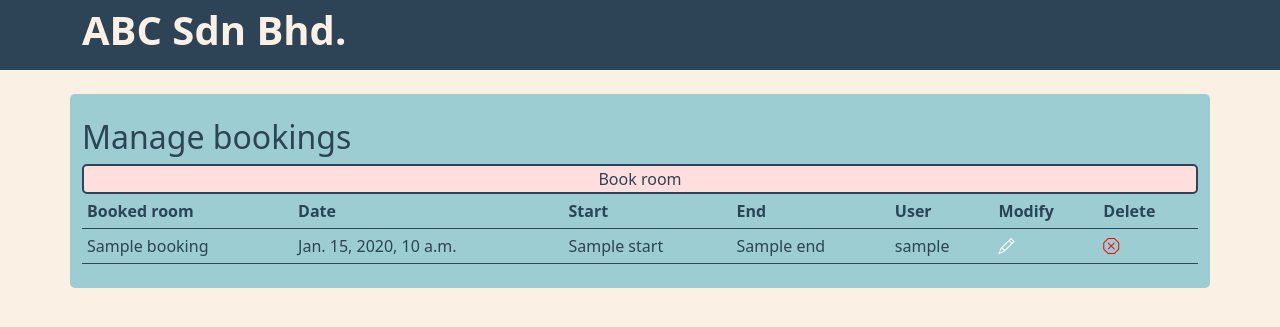
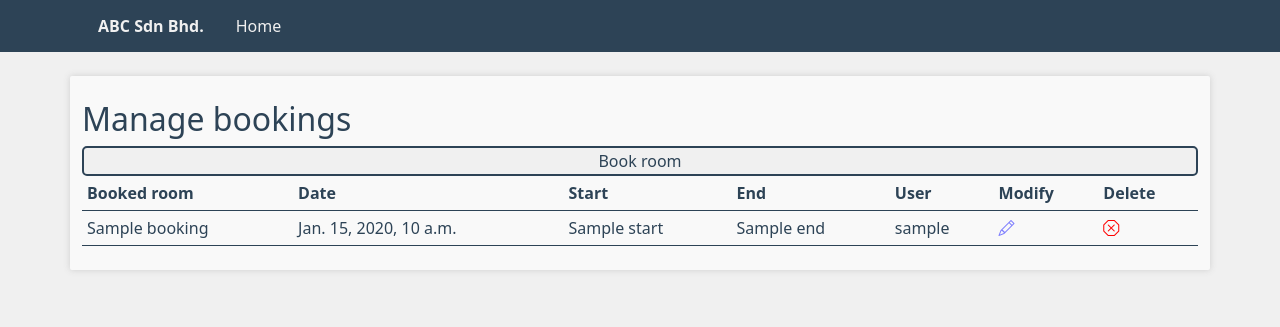
Before and after one commit to danieltok2003/ABCLoginPage, a Django app: template roomBooking/templates/bookingManagement.html in a window 1280 px wide. Shown: the top 327 px of the page. Run offline with Django 3.2, Linux system fonts and the light colour scheme; the template is opened without the code that fills it: most values are stand-ins (such as "Sample title", 1, 10 or a date in 2020); some libraries are stand-ins or nearby versions.

Commit message:
redid colors

```diff
--- a/roomBooking/templates/base.html
+++ b/roomBooking/templates/base.html
@@ -15,9 +15,9 @@
 :root {
 
 --orange:#FF8551;
---paleBlue:#9BCDD2;
---offWhite:#FAF0E4;
---palePink:#FFDEDE;
+--white:#f9f9f9;
+--offWhite:#f0f0f0;
+--buttonColor:#f0f0f0;
 --grey:#2D4356
 
 }
@@ -28,25 +28,28 @@ body {
 }
 
 a {
-        text-decoration:none;
+        /* text-decoration:none; */
         color:var(--grey)
     }
     .manageIconColor {
         color:var(--grey)
-    }
-    .container {
-        border-radius:5px
     }
 
     .boxHeaderFont {
         font-size:22px;
     }
 
+    .boxShadow {
+        filter: drop-shadow(0px 0px 3px #cecece);
+        border-radius:2px;
+    }
+
     .boxColor {
-        background-color:var(--paleBlue);
+
+        background-color:var(--white);
     }
     button {
-        background-color:var(--palePink);
+        background-color:var(--buttonColor);
         border:2px solid var(--grey);
         border-radius:5px;
         width:100%;
@@ -57,11 +60,21 @@ a {
         width:100%;
     }
     .button {
-        background-color:var(--palePink);
+        background-color:var(--buttonColor);
         border:2px solid var(--grey);
         border-radius:5px;
         width:100%;
     }
+    .bi-pencil {
+        color:rgb(125, 125, 254);
+    }
+    .bi-x-octagon {
+        color:red;
+    }
+    .bi-book {
+        color:brown;
+    }
+
     button a {
         color:var(--grey);
     }
@@ -87,6 +100,7 @@ a {
 </style>
     <title>{% block title %} Login Page {% endblock %}</title>
 </head>
+
 <body>
     {% include 'header.html' %}
     <main>
--- a/roomBooking/templates/bookingManagement.html
+++ b/roomBooking/templates/bookingManagement.html
@@ -4,7 +4,7 @@
 
 {% block content %}
     <br>
-    <div class="container py-4 boxColor">
+    <div class="container py-4 boxColor boxShadow">
         <h2>Manage bookings</h2>
         <button><a href="{% url 'roomBooking' %}">Book room</a></button>
                     <table class="dataTable">
@@ -25,8 +25,8 @@
                                     <td>{{booking.start}}</td>
                                     <td>{{booking.end}}</td>
                                     <td>{{booking.userName}}</td>
-                                    <td><a href="bookingManagement/modifyBooking/{{booking.id}}"><i class="bi bi-pencil" style="color:white"></i></a></td>
-                                    <td><a href="bookingManagement/deleteBooking/{{booking.id}}"><i class="bi bi-x-octagon" style='color:red'></i></a></td>
+                                    <td><a href="bookingManagement/modifyBooking/{{booking.id}}"><i class="bi bi-pencil"></i></a></td>
+                                    <td><a href="bookingManagement/deleteBooking/{{booking.id}}"><i class="bi bi-x-octagon"></i></a></td>
                                 </tr>
                             {% endfor %}
 
--- a/roomBooking/templates/header.html
+++ b/roomBooking/templates/header.html
@@ -1,17 +1,44 @@
 <style>
-    .header {
-    background-color:var(--grey);
-    height:70px;
-    text-align:left;
-    }
     a {
         text-decoration: none;
     }
+    ul {
+  list-style-type: none;
+  margin: 0;
+  padding: 0;
+  overflow: hidden;
+  background-color: var(--grey);
+}
+
+li {
+  float: left;
+}
+
+li a {
+  display: block;
+  color: var(--offWhite);
+  text-align: center;
+  padding: 14px 16px;
+  text-decoration: none;
+}
+
+li a:hover:not(.active) {
+  background-color: #111;
+}
+
+.active {
+  background-color: #111;
+}
 </style>
-<a href="{% url 'home' %}">
-    <div class="header" style="color:var(--offWhite); font-size:40px">
+<html>
+    <ul>
         <div class="container">
-            <b>ABC Sdn Bhd. </b>
+            <li><a href="{% url 'home' %}"><b>ABC Sdn Bhd.</b></a></li>
+            <li><a href="{% url 'home' %}">Home</a></li>
+            {% if user.is_authenticated %}
+            <li style="float:right"><a class="active" href="{% url 'logout' %}">Logout</a></li>
+            {% endif %}
+
         </div>
-    </div>
-</a>
+    </ul>
+</html>
--- a/roomBooking/templates/registration/login.html
+++ b/roomBooking/templates/registration/login.html
@@ -14,21 +14,21 @@
         width:fit-content;
         margin-top:50px;
         padding:50px;
-        background-color:var(--paleBlue);
+        background-color:var(--white);
         border-radius:15px
 
     }
 </style>
 <body>
 
-    <div id="loginBox" style="color: var(--grey)">
+    <div id="loginBox" class="boxShadow" style="color: var(--grey)">
         <h2>ABC Room Booking Portal</h2>
         <br>
             <form method="post">
                 {% csrf_token %}
                 {{ form.as_p }}
                 <div style="width:100%; text-align:center">
-                <button type="submit" class="btn" style="background-color:var(--palePink); border:2px solid var(--grey)">Log In</button>
+                <button type="submit" class="btn" style="background-color:var(--buttonColor); border:2px solid var(--grey)">Log In</button>
                 </div>
             </form>
     </div>
--- a/roomBooking/templates/roomManagement.html
+++ b/roomBooking/templates/roomManagement.html
@@ -4,7 +4,7 @@
 
 {% block content %}
 <br>
-<div class="container py-4 boxColor">
+<div class="container py-4 boxColor boxShadow">
     <h1>Manage rooms</h1>
     <button><a href="{% url 'createRoom' %}">Create room </a></button>
     <table class="dataTable">
@@ -19,7 +19,7 @@
             <tr>
                 <td>{{room.roomName}}</td>
                 <td>{{room.capacity}}</td>
-                <td><a href="roomManagement/modify/{{room.id}}"><i class="bi bi-pencil" style="color:white"></i></a></td>
+                <td><a href="roomManagement/modify/{{room.id}}"><i class="bi bi-pencil"></i></a></td>
                 <td><a href="roomManagement/deleteRoom/{{room.id}}"><i class="bi bi-x-octagon" style='color:red'></i></a></td>
                 <td><a href=""><i class="bi bi-book" style="color:brown"></i></a></td>
             </tr>
--- a/roomBooking/templates/userManagement.html
+++ b/roomBooking/templates/userManagement.html
@@ -4,7 +4,7 @@
 
 {% block content %}
     <br>
-    <div class="container py-4 boxColor">
+    <div class="container py-4 boxColor boxShadow">
         <h1>Manage users</h1>
         <button><a href="{% url 'signup' %}">Create staff/admin account</a></button>
         <table class="dataTable">
```
Also changed, not shown: roomBooking/templates/home.html (+3 -5 lines), roomBooking/db.sqlite3.
